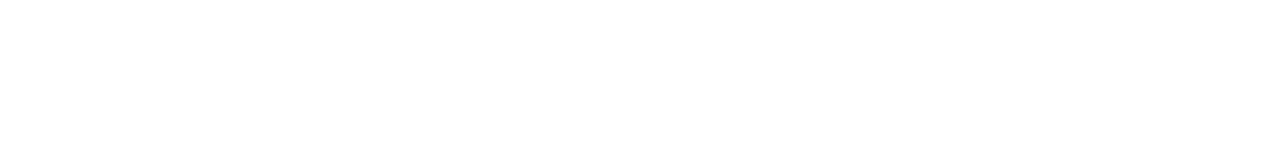
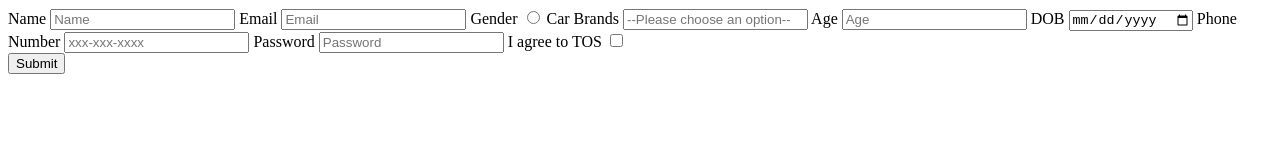
Before and after one commit to acciojob/signup-form-car-Harshal39, a website: page main.html in a window 1280 px wide. Drawn offline with Linux system fonts and the light colour scheme.

Commit message:
created a submission

```diff
--- a/main.html
+++ b/main.html
@@ -8,6 +8,27 @@
 
 <body>
 	<!-- the entire body must be written by student -->
+	<form method = "post">
+		<label for = "name">Name</label>
+		<input id = "name" type = "text" placeholder = "Name">
+		<label for = "email">Email</label>
+		<input id = "email" type = "email" placeholder = "Email">
+		<label for = "gender">Gender</label>
+		<input id = "gender_m,gender_f" type = "radio">
+		<label for = "car brands">Car Brands</label>
+		<input id = "cars" type = "select" placeholder = "--Please choose an option--">
+		<label for = "age">Age</label>
+		<input id = "age" type = "number" placeholder = "Age">
+		<label for = "dob">DOB</label>
+		<input id = "dob" type = "date">
+		<label for = "tel">Phone Number</label>
+		<input id = "tel" type = "tel" placeholder = "xxx-xxx-xxxx">
+		<label for = "password">Password</label>
+		<input id = "password" type = "password" placeholder = "Password">
+		<label for = "tos">I agree to TOS</label>
+		<input id = "tos" type = "checkbox">
+	</form>
+	<button type = "submit">Submit</button>
     <script type="text/javascript" src="./script.js">
 </script>
 
```
